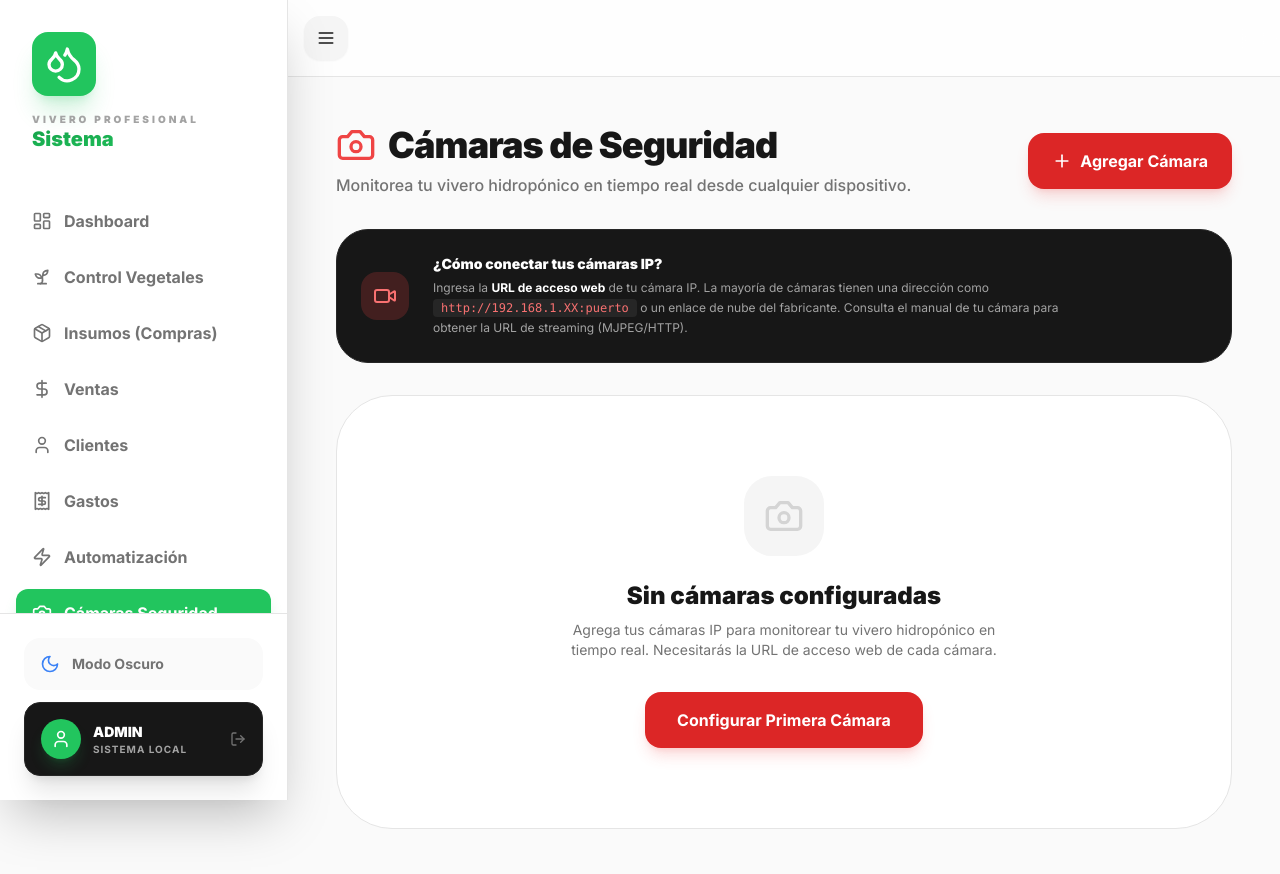
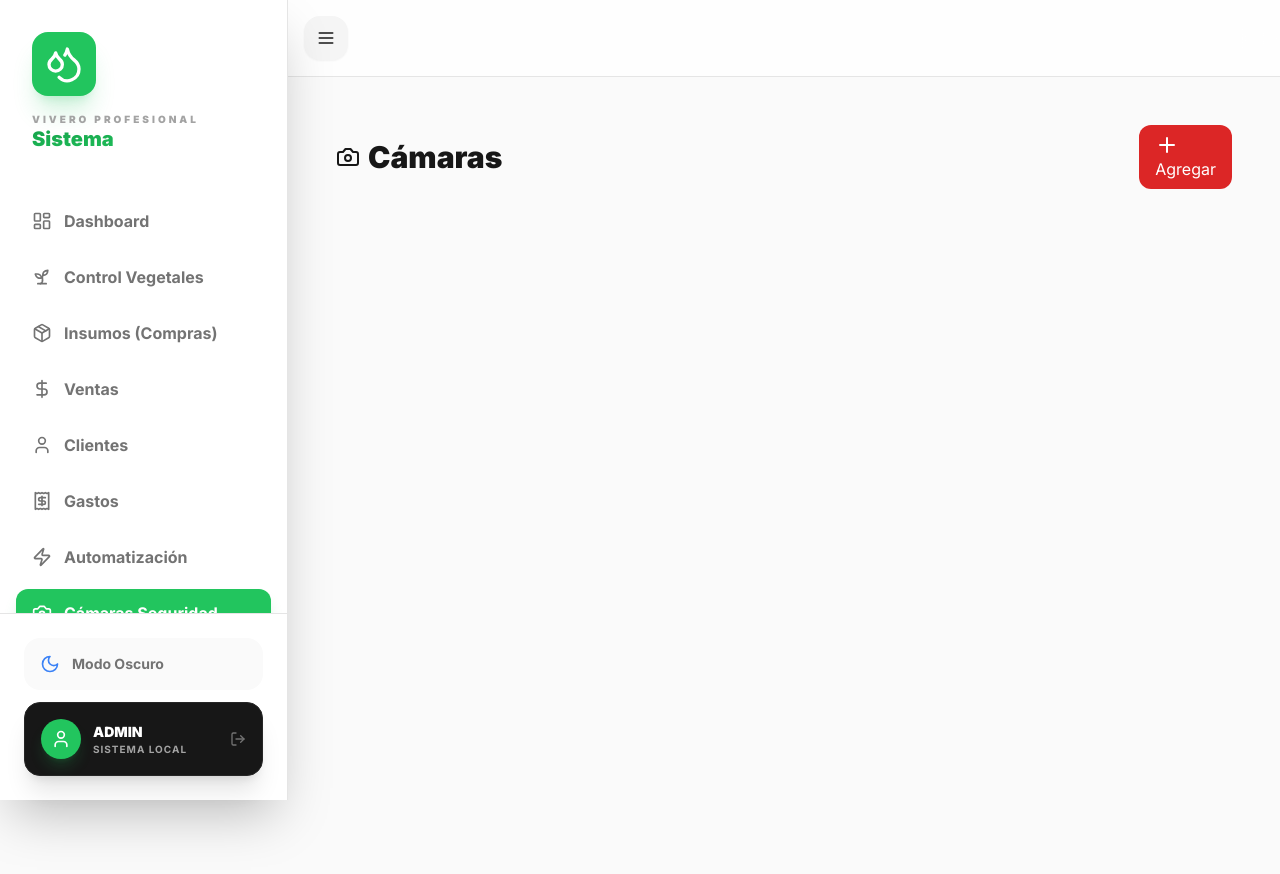
Before and after one commit to dmazasuxe-gif/Sistema-Hidroponico, a Next.js app: page /dashboard/cameras in a window 1280 px wide. Shown: the top 874 px of the page. After the commit the page ends 800 px from the top, so only its background shows below. Built offline with nearby package versions, Linux system fonts and the light colour scheme.

Commit message:
Fix: Route proxy API and restore Add Camera Modal

```diff
--- a/src/app/dashboard/cameras/page.tsx
+++ b/src/app/dashboard/cameras/page.tsx
@@ -6,11 +6,8 @@ import {
   Plus,
   Trash2,
   Maximize2,
-  Minimize2,
   X,
   Wifi,
-  WifiOff,
-  Settings2,
   Video,
   Eye
 } from 'lucide-react';
@@ -58,140 +55,73 @@ export default function CamerasPage() {
     }
   };
 
+  // 🔥 FUNCIÓN CLAVE (USA PROXY)
+  const getCameraUrl = (url: string) => {
+    return `/api/camera-proxy?url=${encodeURIComponent(url)}`;
+  };
+
   return (
     <div className="space-y-8 max-w-7xl mx-auto pb-20">
-      {/* Header */}
-      <div className="flex flex-col md:flex-row md:items-center justify-between gap-6">
-        <div>
-          <h1 className="text-4xl font-black tracking-tight flex items-center gap-3">
-            <Camera className="w-10 h-10 text-red-500" />
-            Cámaras de Seguridad
+
+      <div className="flex justify-between">
+        <h1 className="text-3xl font-black flex items-center gap-2">
+          <Camera /> Cámaras
         </h1>
-          <p className="text-neutral-500 mt-2 font-medium">Monitorea tu vivero hidropónico en tiempo real desde cualquier dispositivo.</p>
-        </div>
-        <button
-          onClick={() => setIsModalOpen(true)}
-          className="flex items-center justify-center space-x-2 px-6 py-4 bg-red-600 hover:bg-red-700 text-white rounded-2xl font-bold shadow-lg shadow-red-500/20 transition-all"
-        >
-          <Plus className="w-5 h-5" />
-          <span>Agregar Cámara</span>
+        <button onClick={() => setIsModalOpen(true)} className="bg-red-600 text-white px-4 py-2 rounded-xl">
+          <Plus /> Agregar
         </button>
       </div>
 
-      {/* Info Banner */}
-      <div className="p-6 rounded-[32px] bg-neutral-900 text-white border border-neutral-800 flex flex-col md:flex-row md:items-center gap-6">
-        <div className="w-12 h-12 rounded-2xl bg-red-500/20 flex items-center justify-center shrink-0">
-          <Video className="w-6 h-6 text-red-400" />
+      <div className="grid md:grid-cols-2 xl:grid-cols-3 gap-6">
+        {cameras.map((cam) => (
+          <div key={cam.id} className="bg-black rounded-2xl overflow-hidden relative">
+
+            {/* ✅ VIDEO CORRECTO */}
+            <img
+              src={getCameraUrl(cam.url)}
+              className="w-full h-60 object-cover"
+              alt={cam.name}
+              onError={(e) => {
+                e.currentTarget.src = "/no-signal.png";
+              }}
+            />
+
+            <div className="absolute top-2 left-2 bg-red-600 px-2 py-1 text-xs text-white rounded">
+              EN VIVO
             </div>
-        <div className="flex-1">
-          <p className="font-black text-sm mb-1">¿Cómo conectar tus cámaras IP?</p>
-          <p className="text-xs text-neutral-400 leading-relaxed max-w-2xl">
-            Ingresa la <strong className="text-white">URL de acceso web</strong> de tu cámara IP.
-            La mayoría de cámaras tienen una dirección como <code className="bg-neutral-800 px-2 py-0.5 rounded text-red-400">http://192.168.1.XX:puerto</code> o un enlace de nube del fabricante.
-            Consulta el manual de tu cámara para obtener la URL de streaming (MJPEG/HTTP).
-          </p>
+
+            <div className="p-4 bg-white">
+              <h3 className="font-bold">{cam.name}</h3>
+              <p className="text-xs text-gray-500">{cam.location}</p>
+
+              <div className="flex justify-between mt-2">
+                <button onClick={() => setFullscreenCam(cam)}>
+                  <Eye />
+                </button>
+                <button onClick={() => handleDeleteCamera(cam.id)}>
+                  <Trash2 />
+                </button>
               </div>
             </div>
 
-      {/* Camera Grid */}
-      {cameras.length > 0 ? (
-        <div className="grid grid-cols-1 md:grid-cols-2 xl:grid-cols-3 gap-8">
-          <AnimatePresence>
-            {cameras.map((cam) => (
-              <motion.div
-                key={cam.id}
-                initial={{ opacity: 0, scale: 0.95 }}
-                animate={{ opacity: 1, scale: 1 }}
-                exit={{ opacity: 0, scale: 0.9 }}
-                className="rounded-[40px] bg-white dark:bg-neutral-900 border border-neutral-200 dark:border-neutral-800 overflow-hidden shadow-sm hover:shadow-2xl transition-all group"
-              >
-                {/* Camera Feed */}
-                <div className="relative aspect-video bg-neutral-950 overflow-hidden">
-                  <iframe
-                    src={cam.url}
-                    className="w-full h-full border-0"
-                    title={`Cámara: ${cam.name}`}
-                    allow="autoplay; fullscreen"
-                    sandbox="allow-same-origin allow-scripts"
-                  />
-
-                  {/* Overlay Controls */}
-                  <div className="absolute inset-0 bg-gradient-to-t from-black/60 via-transparent to-black/30 opacity-0 group-hover:opacity-100 transition-opacity duration-300">
-                    {/* Top Bar */}
-                    <div className="absolute top-4 left-4 right-4 flex items-center justify-between">
-                      <div className="flex items-center gap-2 px-3 py-1.5 bg-red-600 rounded-xl">
-                        <div className="w-2 h-2 bg-white rounded-full animate-pulse" />
-                        <span className="text-[10px] font-black uppercase text-white tracking-widest">EN VIVO</span>
           </div>
-                      <button
-                        onClick={() => handleDeleteCamera(cam.id)}
-                        className="p-2 bg-black/40 hover:bg-red-600 text-white rounded-xl transition-all"
-                        title="Eliminar cámara"
-                      >
-                        <Trash2 className="w-4 h-4" />
-                      </button>
+        ))}
       </div>
 
-                    {/* Bottom Bar */}
-                    <div className="absolute bottom-4 left-4 right-4 flex items-center justify-between">
-                      <div>
-                        <p className="text-white font-black text-sm">{cam.name}</p>
-                        <p className="text-white/60 text-[10px] font-bold uppercase tracking-widest">{cam.location}</p>
-                      </div>
-                      <button
-                        onClick={() => setFullscreenCam(cam)}
-                        className="p-3 bg-white/20 hover:bg-white/30 backdrop-blur-md text-white rounded-2xl transition-all"
-                        title="Pantalla completa"
-                      >
-                        <Maximize2 className="w-5 h-5" />
+      {/* MODAL FULLSCREEN */}
+      {fullscreenCam && (
+        <div className="fixed inset-0 bg-black z-50 flex flex-col">
+          <button onClick={() => setFullscreenCam(null)} className="text-white p-4">
+            <X />
           </button>
-                    </div>
-                  </div>
-                </div>
 
-                {/* Camera Info */}
-                <div className="p-6 flex items-center justify-between">
-                  <div className="flex items-center gap-3">
-                    <div className="w-10 h-10 rounded-2xl bg-green-50 dark:bg-green-900/20 flex items-center justify-center">
-                      <Wifi className="w-5 h-5 text-green-500" />
-                    </div>
-                    <div>
-                      <p className="font-black text-sm">{cam.name}</p>
-                      <p className="text-[10px] font-bold text-neutral-400 uppercase tracking-widest">{cam.location}</p>
-                    </div>
-                  </div>
-                  <button
-                    onClick={() => setFullscreenCam(cam)}
-                    className="p-2 hover:bg-neutral-100 dark:hover:bg-neutral-800 rounded-xl transition-all"
-                    title="Ver en pantalla completa"
-                  >
-                    <Eye className="w-5 h-5 text-neutral-400" />
-                  </button>
-                </div>
-              </motion.div>
-            ))}
-          </AnimatePresence>
-        </div>
-      ) : (
-        <div className="p-20 rounded-[56px] bg-white dark:bg-neutral-900 border border-neutral-200 dark:border-neutral-800 text-center">
-          <div className="w-20 h-20 rounded-[28px] bg-neutral-100 dark:bg-neutral-800 flex items-center justify-center mx-auto mb-6">
-            <Camera className="w-10 h-10 text-neutral-300" />
-          </div>
-          <h3 className="text-2xl font-black mb-2">Sin cámaras configuradas</h3>
-          <p className="text-neutral-500 text-sm max-w-md mx-auto mb-8">
-            Agrega tus cámaras IP para monitorear tu vivero hidropónico en tiempo real.
-            Necesitarás la URL de acceso web de cada cámara.
-          </p>
-          <button
-            onClick={() => setIsModalOpen(true)}
-            className="px-8 py-4 bg-red-600 hover:bg-red-700 text-white rounded-2xl font-bold shadow-lg shadow-red-500/20 transition-all"
-          >
-            Configurar Primera Cámara
-          </button>
+          <img
+            src={getCameraUrl(fullscreenCam.url)}
+            className="w-full h-full object-contain"
+          />
         </div>
       )}
-
-      {/* Add Camera Modal */}
+    {/* MODAL AGREGAR CÁMARA */}
       <AnimatePresence>
         {isModalOpen && (
           <div className="fixed inset-0 z-[100] flex items-center justify-center px-4">
@@ -203,7 +133,7 @@ export default function CamerasPage() {
                 </div>
                 <div>
                   <h3 className="text-2xl font-black">Nueva Cámara</h3>
-                  <p className="text-xs text-neutral-500 font-bold">Configura una cámara IP de tu vivero</p>
+                  <p className="text-xs text-neutral-500 font-bold">Añade la URL de video web</p>
                 </div>
               </div>
 
@@ -213,33 +143,30 @@ export default function CamerasPage() {
                   <input
                     required
                     type="text"
-                    placeholder="Ej: Entrada Principal"
-                    title="Nombre de la cámara"
+                    placeholder="Ej: Invernadero 1"
                     className="w-full bg-neutral-50 dark:bg-neutral-800 p-4 rounded-2xl focus:ring-2 focus:ring-red-500 outline-none font-bold"
                     value={cameraForm.name}
                     onChange={(e) => setCameraForm({ ...cameraForm, name: e.target.value })}
                   />
                 </div>
                 <div>
-                  <label className="text-[10px] font-black text-neutral-400 uppercase tracking-widest mb-2 block">URL de la Cámara (Stream)</label>
+                  <label className="text-[10px] font-black text-neutral-400 uppercase tracking-widest mb-2 block">URL (Stream)</label>
                   <input
                     required
                     type="url"
                     placeholder="http://192.168.1.100:8080/video"
-                    title="URL del stream de la cámara"
                     className="w-full bg-neutral-50 dark:bg-neutral-800 p-4 rounded-2xl focus:ring-2 focus:ring-red-500 outline-none font-bold font-mono text-sm text-red-600 dark:text-red-400"
                     value={cameraForm.url}
                     onChange={(e) => setCameraForm({ ...cameraForm, url: e.target.value })}
                   />
-                  <p className="text-[10px] text-neutral-400 mt-2 pl-2">Ingresa la URL completa de acceso web de tu cámara IP (HTTP o HTTPS).</p>
+                  <p className="text-[10px] text-neutral-400 mt-2 pl-2">Ingresa la URL completa o ruta en red (HTTP o HTTPS).</p>
                 </div>
                 <div>
-                  <label className="text-[10px] font-black text-neutral-400 uppercase tracking-widest mb-2 block">Ubicación / Zona</label>
+                  <label className="text-[10px] font-black text-neutral-400 uppercase tracking-widest mb-2 block">Ubicación / Sector</label>
                   <input
                     required
                     type="text"
-                    placeholder="Ej: Zona de cultivo NFT"
-                    title="Ubicación de la cámara"
+                    placeholder="Ej: Cultivos DWC"
                     className="w-full bg-neutral-50 dark:bg-neutral-800 p-4 rounded-2xl focus:ring-2 focus:ring-red-500 outline-none font-bold"
                     value={cameraForm.location}
                     onChange={(e) => setCameraForm({ ...cameraForm, location: e.target.value })}
@@ -255,44 +182,6 @@ export default function CamerasPage() {
         )}
       </AnimatePresence>
 
-      {/* Fullscreen Camera Modal */}
-      <AnimatePresence>
-        {fullscreenCam && (
-          <div className="fixed inset-0 z-[100] flex items-center justify-center">
-            <motion.div initial={{ opacity: 0 }} animate={{ opacity: 1 }} exit={{ opacity: 0 }} className="absolute inset-0 bg-black" />
-            <motion.div initial={{ opacity: 0, scale: 0.95 }} animate={{ opacity: 1, scale: 1 }} exit={{ opacity: 0, scale: 0.95 }} className="relative w-full h-full flex flex-col">
-              {/* Fullscreen Header */}
-              <div className="absolute top-0 inset-x-0 z-50 p-6 flex items-center justify-between bg-gradient-to-b from-black/80 to-transparent">
-                <div className="flex items-center gap-4">
-                  <div className="flex items-center gap-2 px-3 py-1.5 bg-red-600 rounded-xl">
-                    <div className="w-2 h-2 bg-white rounded-full animate-pulse" />
-                    <span className="text-[10px] font-black uppercase text-white tracking-widest">EN VIVO</span>
-                  </div>
-                  <div>
-                    <p className="text-white font-black">{fullscreenCam.name}</p>
-                    <p className="text-white/50 text-[10px] font-bold uppercase tracking-widest">{fullscreenCam.location}</p>
-                  </div>
-                </div>
-                <button
-                  onClick={() => setFullscreenCam(null)}
-                  className="p-3 bg-white/10 hover:bg-white/20 backdrop-blur-md text-white rounded-2xl transition-all"
-                  title="Cerrar pantalla completa"
-                >
-                  <X className="w-6 h-6" />
-                </button>
-              </div>
-
-              {/* Fullscreen Feed */}
-              <iframe
-                src={fullscreenCam.url}
-                className="w-full h-full border-0"
-                title={`Cámara Completa: ${fullscreenCam.name}`}
-                allow="autoplay; fullscreen"
-              />
-            </motion.div>
-          </div>
-        )}
-      </AnimatePresence>
     </div>
   );
 }
```
Also changed, not shown: src/app/api/camera-proxy/route.ts (added, +22 -0 lines). Lines whose indentation alone changed are shown as unchanged.
